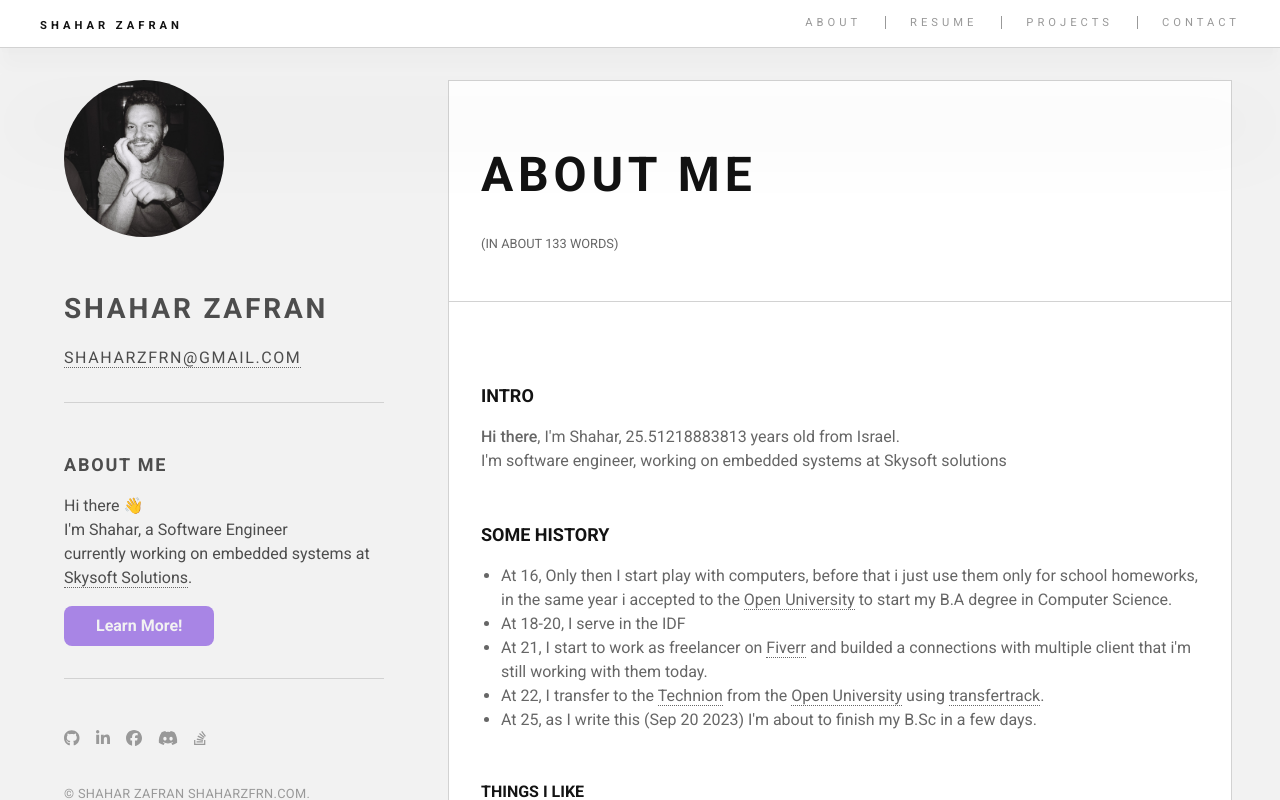
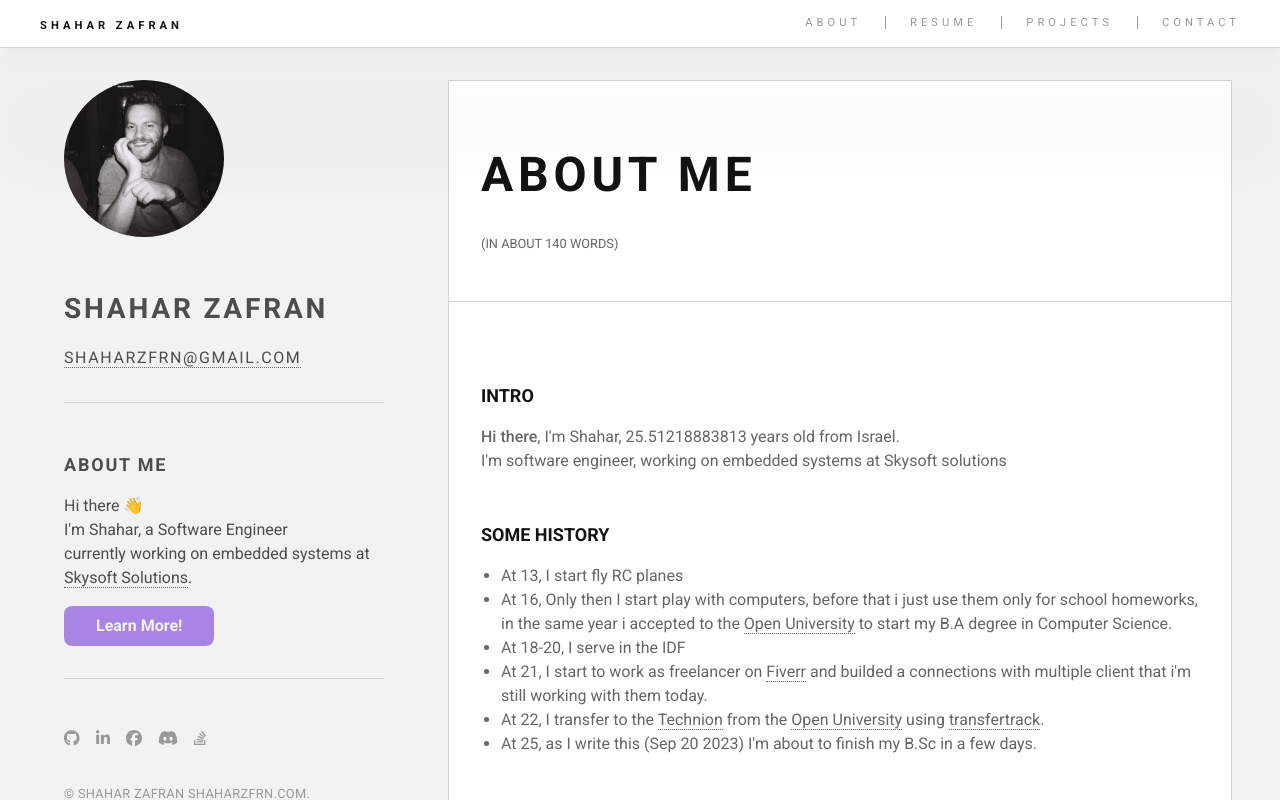
Before and after one commit to shaharzfrn/react-ts-portfolio, a React (Vite) app: page /about in a window 1280 px wide. Shown: the top 800 px of the page. Built offline with nearby package versions, Linux system fonts and the light colour scheme.

Commit message:
add to dev

```diff
--- a/src/assets/data/about.tsx
+++ b/src/assets/data/about.tsx
@@ -6,6 +6,7 @@ const intro: AboutElement[] = [
   "I'm software engineer, working on embedded systems at Skysoft solutions",
 ];
 const someHistory: AboutElement[] = [
+  'At 13, I start fly RC planes',
   <>
     At 16, Only then I start play with computers, before that i just use them
     only for school homeworks, in the same year i accepted to the{' '}
```
